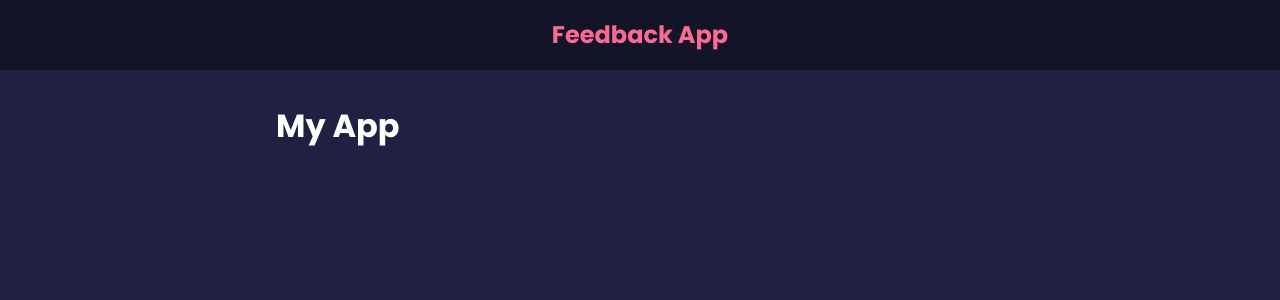
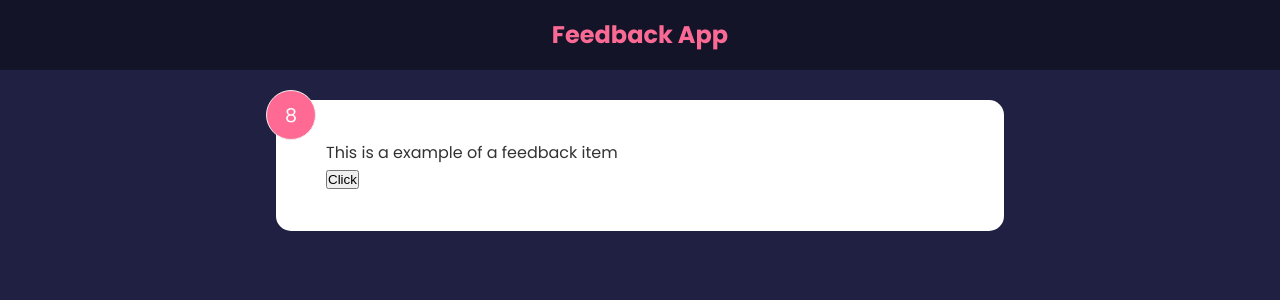
Before and after one commit to MkMonir/Journey-to-react.js, a React (Create React App) app in the folder 02.components-props-state/: page / in a window 1280 px wide. Shown: the top 300 px of the page. Built offline with nearby package versions, Linux system fonts and the light colour scheme.

Commit message:
Using state with useState hook

```diff
--- a/02.components-props-state/src/App.js
+++ b/02.components-props-state/src/App.js
@@ -1,11 +1,12 @@
 import Header from './components/Header';
+import FeedbackItem from './components/FeedbackItem';
 
 function App() {
   return (
     <>
       <Header />
       <div className="container">
-        <h1>My App</h1>
+        <FeedbackItem />
       </div>
     </>
   );
--- /dev/null
+++ b/02.components-props-state/src/components/FeedbackItem.jsx
@@ -0,0 +1,22 @@
+import { useState } from 'react';
+
+function FeedbackItem() {
+  const [rating, setRating] = useState(8);
+  const [text, setText] = useState('This is a example of a feedback item');
+
+  const handleClick = (e) => {
+    setRating((prev) => {
+      return prev + 1;
+    });
+  };
+
+  return (
+    <div className="card">
+      <div className="num-display">{rating}</div>
+      <div className="text-display">{text}</div>
+      <button onClick={handleClick}>Click</button>
+    </div>
+  );
+}
+
+export default FeedbackItem;
```
